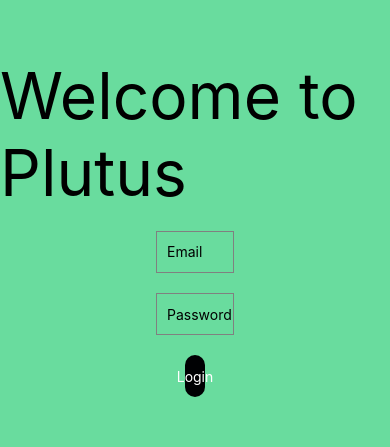
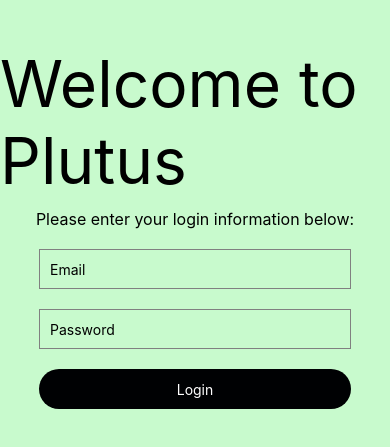
Before and after one commit to KalebHedrick/PlutusFrontEnd, a React Native app in the folder Plutus/: screen /Login in a window 390 px wide. Shown: the part 195-642 px from the top of the page. Built offline with nearby package versions, Linux system fonts and the light colour scheme.

Commit message:
make some login page changes

```diff
--- a/Plutus/package.json
+++ b/Plutus/package.json
@@ -9,9 +9,9 @@
     "web": "expo start --web"
   },
   "dependencies": {
-    "@expo/webpack-config": "^19.0.0",
+    "@expo/webpack-config": "^18.1.3",
     "@react-navigation/native-stack": "^6.9.17",
-    "expo": "~49.0.15",
+    "expo": "^49.0.18",
     "expo-status-bar": "~1.6.0",
     "react": "18.2.0",
     "react-dom": "18.2.0",
--- a/Plutus/screens/Landing Page/loginScreen.js
+++ b/Plutus/screens/Landing Page/loginScreen.js
@@ -1,35 +1,43 @@
 import React, { useState } from 'react';
 import { View, Text, TextInput, TouchableOpacity, StyleSheet } from 'react-native';
 
-const Login = ({navigation}) => {
+const Login = ({ navigation }) => {
   const [email, setEmail] = useState('');
   const [password, setPassword] = useState('');
 
   const handleLogin = () => {
     // Add api implementation for login here
-    console.log("hi)");
     console.log('Email:', email);
     console.log('Password:', password);
-
   };
 
   return (
     <View style={styles.container}>
       <Text style={styles.title}>Welcome to Plutus</Text>
+      <Text style={styles.subtitle}>Please enter your login information below:</Text>
+
       <TextInput
         style={styles.input}
         placeholder="Email"
         value={email}
-        onChangeText={text => setEmail(text)}
+        onChangeText={(text) => setEmail(text)}
       />
       <TextInput
         style={styles.input}
         placeholder="Password"
         secureTextEntry={true}
         value={password}
-        onChangeText={text => setPassword(text)}
+        onChangeText={(text) => setPassword(text)}
       />
-      <TouchableOpacity style={styles.button} backgroundColor={"#DDDDDD"} flex={1} onPress={() => {navigation.navigate('Home')} }><Text style={styles.loginText}>Login</Text></TouchableOpacity>
+      <TouchableOpacity
+        style={styles.button}
+        backgroundColor={'#C8FACD'} // Lighter green color
+        onPress={() => {
+          navigation.navigate('Home');
+        }}
+      >
+        <Text style={styles.loginText}>Login</Text>
+      </TouchableOpacity>
     </View>
   );
 };
@@ -41,34 +49,35 @@ const styles = StyleSheet.create({
     width: '100%',
     justifyContent: 'center',
     alignItems: 'center',
-    backgroundColor: '#69DC9E',
-
+    backgroundColor: '#C8FACD', // Lighter green color
   },
   title: {
     fontSize: 64,
+    marginBottom: 10, // Move the title higher up
+  },
+  subtitle: {
+    fontSize: 16,
     marginBottom: 20,
   },
   input: {
-
-    height: "5%",
-    width: "20%",
+    height: 40, // Adjusted height
+    width: '80%', // Adjusted width
     borderColor: 'gray',
     borderWidth: 1,
     marginBottom: 20,
     paddingLeft: 10,
   },
   button: {
-    backgroundColor: "#000103",
-    color: "#FFFFFF",
+    backgroundColor: '#000103',
     borderRadius: 50,
-    width: '5%',
-    height: "5%",
+    width: '80%',
+    height: 40, // Adjusted height
     justifyContent: 'center',
     alignItems: 'center',
   },
   loginText: {
-    color: "#FFFFFF"
-  }
+    color: '#FFFFFF',
+  },
 });
 
 export default Login;
```
Also changed, not shown: 2 other files (tests, documents, lock files or other folders).
